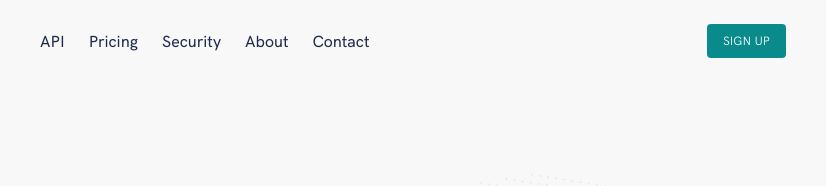
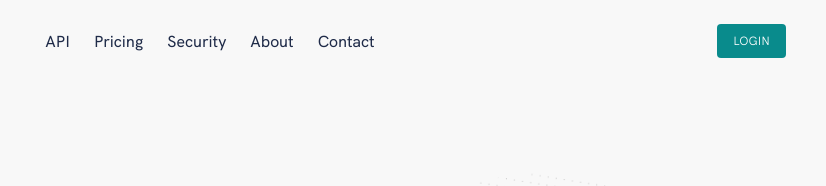
Before and after one commit to maxwellarrigona/moria, a Gatsby site: page / in a window 1280 px wide. Shown: the top 186 px of the page, 438-1264 px from the left. Built offline with nearby package versions, Linux system fonts and the light colour scheme; Gatsby itself is replaced by a stand-in of ours.

Commit message:
Update navigation.js

```diff
--- a/src/components/common/navigation/navigation.js
+++ b/src/components/common/navigation/navigation.js
@@ -96,7 +96,7 @@ export default class Navigation extends Component {
 
           <Mobile hide>{this.getNavList({})}</Mobile>
           <ActionsContainer>
-            <button>Sign up</button>
+            <button>Login</button>
           </ActionsContainer>
         </StyledContainer>
         <Mobile>
```
